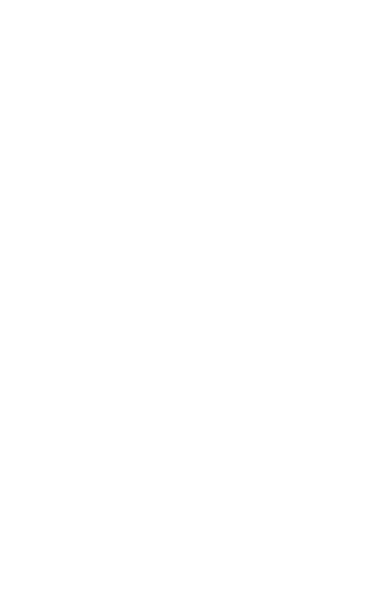
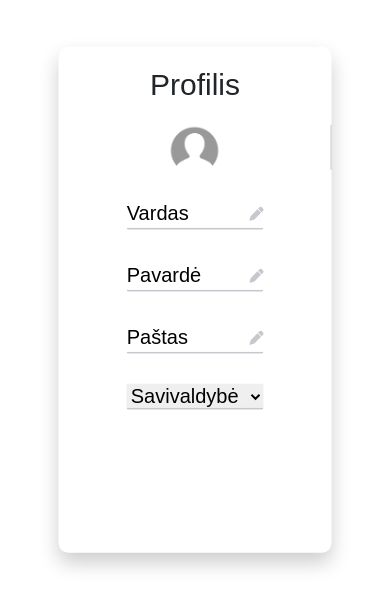
Before and after one commit to mantekarys/Ka-veikia-seniunijos, a React (Create React App) app in the folder Ka-veikia-seniunijos/ClientApp/: page /profile in a window 390 px wide. Shown: the part 122-730 px from the top of the page. Built offline with nearby package versions, Linux system fonts and the light colour scheme.

Commit message:
Added user profile page

```diff
--- a/Ka-veikia-seniunijos/ClientApp/src/App.js
+++ b/Ka-veikia-seniunijos/ClientApp/src/App.js
@@ -2,13 +2,17 @@
 import { Route } from 'react-router';
 import Home from './components/Pages/Home/Home';
 import Eldership from './components/Pages/Eldership-feed/Eldership';
+import Profile from './components/Pages/Profile/Profile';
 
 export default class App extends Component {
   static displayName = App.name;
 
   render () {
-    return (
-        <Route exact path='/' component={Eldership} />
+      return (
+        <>
+             <Route exact path='/' component={Eldership} />
+             <Route exact path='/profile' component={Profile} />
+        </>
     );
   }
 }
--- a/Ka-veikia-seniunijos/ClientApp/src/components/Button/_button.scss
+++ b/Ka-veikia-seniunijos/ClientApp/src/components/Button/_button.scss
@@ -89,6 +89,11 @@
         padding: 1.4rem 2.5rem;
         font-size: 2rem;
         animation: fadeIn 1s ease-in;
+
+        @include respond(tab-land) {
+            font-size: 1.7rem;
+            padding: 1.2rem 2rem;
+        }
     }
 
     &--slide {
--- a/Ka-veikia-seniunijos/ClientApp/src/components/Form/_form-lib.scss
+++ b/Ka-veikia-seniunijos/ClientApp/src/components/Form/_form-lib.scss
@@ -56,7 +56,7 @@
 .image {
     width: 100%;
     height: 100%;
-    object-fit:cover;
+    object-fit: contain;
 }
 
 .text-area {
--- a/Ka-veikia-seniunijos/ClientApp/src/components/Header/UserHeader/UserHeader.jsx
+++ b/Ka-veikia-seniunijos/ClientApp/src/components/Header/UserHeader/UserHeader.jsx
@@ -1,5 +1,6 @@
 import React, { useState } from 'react';
 import Button from '../../Button/Button';
+import BarIcon from '../../Icons/BarIcon/BarIcon';
 import NavigationList from '../../NavigationList/NavigationList';
 import LoadingSpiner from '../../LoadingSpiner/LoadingSpinner';
 import UserPicture from '../../../images/user-profile.png';
--- a/Ka-veikia-seniunijos/ClientApp/src/components/LoadingSpiner/_loading-spiner-style.scss
+++ b/Ka-veikia-seniunijos/ClientApp/src/components/LoadingSpiner/_loading-spiner-style.scss
@@ -14,4 +14,11 @@
     left: 48%;
     animation: spin 2s linear infinite;
     z-index: 200;
+
+    @include respond(mobile) {
+        width: 8rem;
+        height: 8rem;
+        border: 1rem solid $color-black;
+        border-top: 1rem solid $color-white;
+    }
 }
--- a/Ka-veikia-seniunijos/ClientApp/src/components/Map/Map.jsx
+++ b/Ka-veikia-seniunijos/ClientApp/src/components/Map/Map.jsx
@@ -1,5 +1,5 @@
 import React from 'react';
-import { MapContainer, TileLayer, Marker, Popup, useMapEvents } from 'react-leaflet';
+//import { MapContainer, TileLayer, Marker, Popup, useMapEvents } from 'react-leaflet';
 
 
 export default function Map() {
@@ -16,7 +16,7 @@
     }
     return (
         <div class="pad">
-            <MapContainer center={[51.505, -0.09]} zoom={13}>
+            {/* <MapContainer center={[51.505, -0.09]} zoom={13}>
             <TileLayer
                 attribution='&copy; <a href="https://www.openstreetmap.org/copyright">OpenStreetMap</a> contributors'
                 url="https://{s}.tile.openstreetmap.org/{z}/{x}/{y}.png"
@@ -32,7 +32,7 @@
                 Here lives sadness
             </Popup>
             </Marker>
-            </MapContainer>
+            </MapContainer> */}
         </div>
     );
 }
--- a/Ka-veikia-seniunijos/ClientApp/src/components/Pages/Home/Home.js
+++ b/Ka-veikia-seniunijos/ClientApp/src/components/Pages/Home/Home.js
@@ -2,7 +2,6 @@
 import HomeHeader from '../../Header/HomeHeader/HomeHeader';
 import HomeContent from './HomeContent';
 import Footer from '../../Footer/Footer';
-import Map from '../../Map/Map';
 
 import { GlobalProvider } from "./Context/GlobalState";
 
@@ -13,7 +12,6 @@
             <HomeHeader />
             <HomeContent />
             <Footer />
-            <Map />
         </GlobalProvider >
     );
 }
--- /dev/null
+++ b/Ka-veikia-seniunijos/ClientApp/src/components/Pages/Profile/Profile.js
@@ -0,0 +1,25 @@
+import React, { useState } from 'react';
+import UserHeader from '../../Header/UserHeader/UserHeader';
+import UserProfile from '../../UserProfile/UserProfile';
+import LoadingSpinner from '../../LoadingSpiner/LoadingSpinner';
+
+function Profile() {
+    const [isSpinnerVisible, setIsSpinnerVisible] = useState(false);
+
+    const handleOnUpdate = () => {
+        setIsSpinnerVisible(true);
+        setTimeout(() => {
+            window.location.reload();
+        }, 1500);
+    }
+
+    return (
+        <>
+            <UserHeader />
+            <UserProfile onUpdate={handleOnUpdate} />
+            {isSpinnerVisible && <LoadingSpinner />}
+        </>
+    );
+}
+
+export default Profile;
--- a/Ka-veikia-seniunijos/ClientApp/src/components/UserProfile/UserProfile.jsx
+++ b/Ka-veikia-seniunijos/ClientApp/src/components/UserProfile/UserProfile.jsx
@@ -1,19 +1,24 @@
 import React, { useState } from 'react';
 import Input from '../Form/Input';
+import Dropdown from '../Form/Dropdown';
 import Button from '../Button/Button';
+
 import './_user-profile-styling.scss';
 import '../Utils/_utilities.scss';
 import '../Utils/_typography.scss';
 import userProfile from '../../images/user-profile.png';
 import { FontAwesomeIcon } from '@fortawesome/react-fontawesome';
 import { faPen } from '@fortawesome/free-solid-svg-icons'
+import PropTypes from 'prop-types';
 
-// If user type is resident - display dropdown
+// Add change photo funcionality
+// Add error message
 
-export default function UserProfile() {
+export default function UserProfile({ onUpdate }) {
     const [name, setName] = useState('Vardas');
     const [surname, setSurname] = useState('Pavardė');
     const [email, setEmail] = useState('Paštas');
+    const [eldership, setEldership] = useState('Savivaldybė');
     const [isEditEnabled, setIsEditEnabled] = useState(false);
 
     const hadleIconClick = (e) => {
@@ -24,8 +29,14 @@
         setIsEditEnabled(true);
     }
 
+    const handleOnDropdownChange = (e) => {
+        setEldership(e.target.value);
+        setIsEditEnabled(true);
+    }
+
     const handleOnSubmit = () => {
 
+        if (onUpdate) onUpdate();
     }
 
     return (
@@ -83,6 +94,15 @@
                                 <FontAwesomeIcon icon={faPen} className='user-profile__icon' onClick={hadleIconClick} />
                             </span>
                         </div>
+
+                        <div className='user-profile__input-container'>
+                            <Dropdown
+                                styling='form__dropdown user-profile__dropdown'
+                                placeholder={eldership}
+                                values={['Vilnius', 'Kaunas']}
+                                onChange={handleOnDropdownChange}
+                             />
+                        </div>
                     </div>
 
                     {isEditEnabled &&
@@ -91,11 +111,17 @@
                             text='Išsaugoti'
                             styling='btn btn--user-profile'
                             type='submit'
+                            onClick={handleOnSubmit}
                         />
                     </div>
                  }
                 </div>
             </div>
+
         </div>
     );
 }
+
+UserProfile.prototype = {
+    onUpdate: PropTypes.func
+}
--- a/Ka-veikia-seniunijos/ClientApp/src/components/UserProfile/_user-profile-styling.scss
+++ b/Ka-veikia-seniunijos/ClientApp/src/components/UserProfile/_user-profile-styling.scss
@@ -14,6 +14,10 @@
         &-container {
             width: 50%;
             margin: 10% auto 0;
+
+            @include respond(mobile) {
+                height: 100%;
+            }
         }
     }
 
@@ -25,6 +29,12 @@
 
     &__header {
         height: 10%;
+
+        & > h2 {
+            @include respond(mobile) {
+                font-size: 3rem;
+            }
+        }
     }
 
     &__card {
@@ -32,11 +42,21 @@
         flex-direction: row;
         height: 90%;
 
+        @include respond(mobile) {
+            display: block;
+        }
+
         &--left {
             width: 30%;
             height: 95%;
             display: inline-block;
             border-right: 1px solid $color-placeholder;
+
+            @include respond(mobile) {
+                display: block;
+                width: 100%;
+                height: 10%;
+            }
         }
 
         &--right {
@@ -44,6 +64,11 @@
             height: 95%;
             display: inline-block;
             position: relative;
+
+            @include respond(mobile) {
+                width: 100%;
+                height: 80%;
+            }
         }
     }
 
@@ -89,7 +114,6 @@
     }
 
     &__button {
-
         &-wrapper {
             position: absolute;
             bottom: 5%;
@@ -97,4 +121,8 @@
             transform: translateX(-50%);
         }
     }
+
+    &__dropdown {
+        padding: 0;
+    }
 }
--- a/Ka-veikia-seniunijos/ClientApp/src/components/style.css
+++ b/Ka-veikia-seniunijos/ClientApp/src/components/style.css
@@ -276,7 +276,7 @@
 .image {
   width: 100%;
   height: 100%;
-  object-fit: cover; }
+  object-fit: contain; }
 
 .text-area {
   outline: none;
@@ -286,6 +286,14 @@
   border: 1px solid grey;
   border-radius: 1rem;
   resize: none; }
+
+.leaflet-container {
+  height: 400px;
+  width: 60%;
+  margin: 0 auto; }
+
+.pad {
+  padding-bottom: 20px; }
 
 .btn, .btn:link, .btn:visited {
   text-decoration: none;
@@ -353,6 +361,10 @@
   padding: 1.4rem 2.5rem;
   font-size: 2rem;
   animation: fadeIn 1s ease-in; }
+  @media (max-width: 75em) {
+    .btn--user-profile {
+      font-size: 1.7rem;
+      padding: 1.2rem 2rem; } }
 
 .btn--slide {
   color: #000000 !important;
@@ -705,27 +717,45 @@
 .user-profile__picture-container {
   width: 50%;
   margin: 10% auto 0; }
+  @media (max-width: 37.5em) {
+    .user-profile__picture-container {
+      height: 100%; } }
 
 .user-profile__info-container {
   margin-top: 10%; }
 
 .user-profile__header {
   height: 10%; }
+  @media (max-width: 37.5em) {
+    .user-profile__header > h2 {
+      font-size: 3rem; } }
 
 .user-profile__card {
   display: flex;
   flex-direction: row;
   height: 90%; }
+  @media (max-width: 37.5em) {
+    .user-profile__card {
+      display: block; } }
   .user-profile__card--left {
     width: 30%;
     height: 95%;
     display: inline-block;
     border-right: 1px solid #c7c7cd; }
+    @media (max-width: 37.5em) {
+      .user-profile__card--left {
+        display: block;
+        width: 100%;
+        height: 10%; } }
   .user-profile__card--right {
     width: 70%;
     height: 95%;
     display: inline-block;
     position: relative; }
+    @media (max-width: 37.5em) {
+      .user-profile__card--right {
+        width: 100%;
+        height: 80%; } }
 
 .user-profile__input {
   background-color: inherit;
@@ -761,3 +791,6 @@
   bottom: 5%;
   left: 50%;
   transform: translateX(-50%); }
+
+.user-profile__dropdown {
+  padding: 0; }
```
